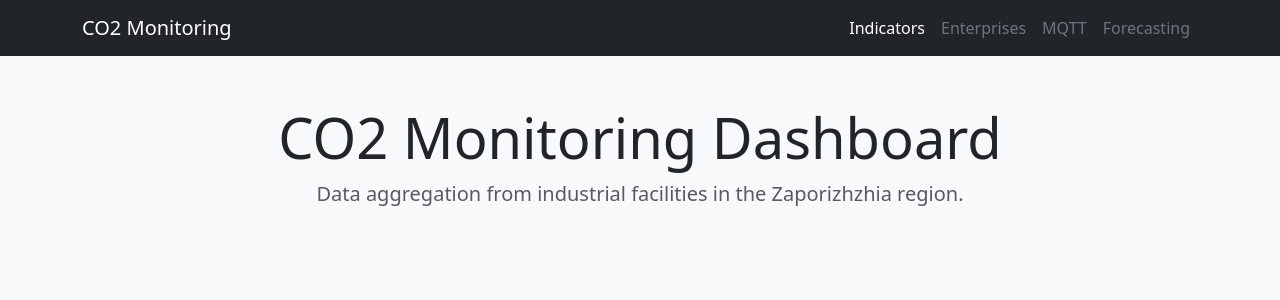
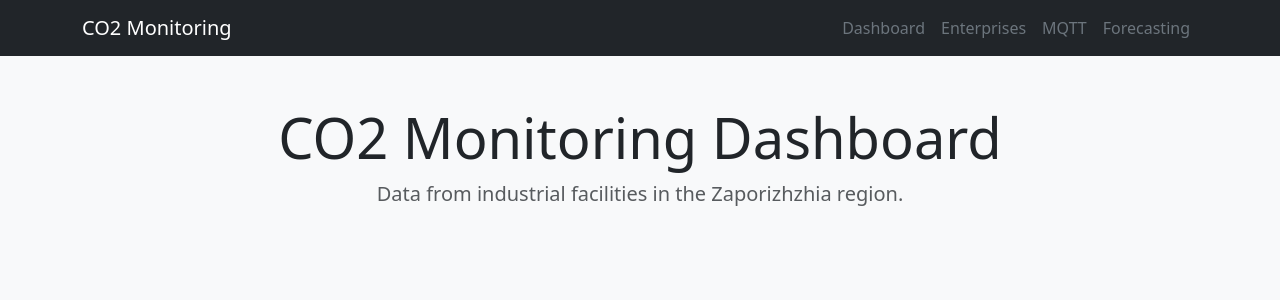
Before and after one commit to delazario/co2_monitoring, a Django app: page / in a window 1280 px wide. Shown: the top 300 px of the page. Run offline with Django 5.2, Linux system fonts and the light colour scheme.

Commit message:
update html structure

```diff
--- a/djangoapp/views.py
+++ b/djangoapp/views.py
@@ -1,30 +1,13 @@
-import os
-from django.views import generic
-from django.conf import settings
-from django.urls import reverse_lazy
-from djangoapp.forms import MeasurementForm
-from djangoapp.models import CO2Measurement
+from django.shortcuts import render
 
-class MeasurementList(generic.ListView):
-    model = CO2Measurement
-    context_object_name = 'measurements'
-    template_name = 'measurement_list.html'
+def dashboard(request):
+    return render(request, 'dashboard.html')
 
-    def get(self, request, *args, **kwargs):
-        try:
-            file_path = os.path.join(settings.BASE_DIR, 'test_data')
-            with open(file_path, 'r') as measurement_file:
-                for value in measurement_file:
-                    co2_val = float(value.strip())
-                    CO2Measurement.objects.get_or_create(
-                        sensor_name="Test-Sensor",
-                        co2_level=co2_val
-                    )
-        except (IOError, ValueError):
-            pass
-        return super(MeasurementList, self).get(request, *args, **kwargs)
+def enterprise_list(request):
+    return render(request, 'enterprises.html')
 
-class MeasurementCreate(generic.CreateView): # клас обробки форми
-    form_class = MeasurementForm
-    template_name = 'create_measurement.html'
-    success_url = reverse_lazy('measurement_list')
+def mqtt_dashboard(request):
+    return render(request, 'mqtt_dashboard.html')
+
+def forecasting(request):
+    return render(request, 'forecasting.html')
--- a/djangosite/urls.py
+++ b/djangosite/urls.py
@@ -1,9 +1,11 @@
 from django.contrib import admin
 from django.urls import path
-from djangoapp.views import MeasurementList, MeasurementCreate
+from djangoapp import views
 
 urlpatterns = [
     path('admin/', admin.site.urls),
-    path('', MeasurementList.as_view(), name='measurement_list'),
-    path('create/', MeasurementCreate.as_view(), name='create_measurement'),
+    path('', views.dashboard, name='dashboard'),
+    path('enterprises/', views.enterprise_list, name='enterprises'),
+    path('mqtt/', views.mqtt_dashboard, name='mqtt'),
+    path('forecasting/', views.forecasting, name='forecasting'),
 ]
--- a/templates/base.html
+++ b/templates/base.html
@@ -4,7 +4,7 @@
     <meta charset="UTF-8">
     <meta name="viewport" content="width=device-width, initial-scale=1">
     <title>{% block title %}CO2 Monitoring System{% endblock %}</title>
-    <!-- include Bootstrap CSS -->
+    <!-- include bootstrap css -->
     <link href="https://cdn.jsdelivr.net/npm/bootstrap@5.3.2/dist/css/bootstrap.min.css" rel="stylesheet">
 </head>
 <body class="bg-light">
@@ -12,20 +12,20 @@
     <!-- navigation bar -->
     <nav class="navbar navbar-expand-lg navbar-dark bg-dark mb-4">
         <div class="container">
-            <a class="navbar-brand" href="{% url 'measurement_list' %}">CO2 Monitoring</a>
+            <a class="navbar-brand" href="{% url 'dashboard' %}">CO2 Monitoring</a>
             <div class="collapse navbar-collapse">
                 <ul class="navbar-nav ms-auto">
                     <li class="nav-item">
-                        <a class="nav-link active" href="{% url 'measurement_list' %}">Indicators</a>
+                        <a class="nav-link text-secondary" href="{% url 'dashboard' %}">Dashboard</a>
                     </li>
                     <li class="nav-item">
-                        <a class="nav-link text-secondary" href="#">Enterprises</a>
+                        <a class="nav-link text-secondary" href="{% url 'enterprises' %}">Enterprises</a>
                     </li>
                     <li class="nav-item">
-                        <a class="nav-link text-secondary" href="#">MQTT</a>
+                        <a class="nav-link text-secondary" href="{% url 'mqtt' %}">MQTT</a>
                     </li>
                     <li class="nav-item">
-                        <a class="nav-link text-secondary" href="#">Forecasting</a>
+                        <a class="nav-link text-secondary" href="{% url 'forecasting' %}">Forecasting</a>
                     </li>
                 </ul>
             </div>
--- a/templates/measurement_list.html
+++ b/templates/dashboard.html
@@ -4,7 +4,7 @@
 <div class="row mt-5">
     <div class="col text-center">
         <h1 class="display-4">CO2 Monitoring Dashboard</h1>
-        <p class="lead text-muted">Data aggregation from industrial facilities in the Zaporizhzhia region.</p>
+        <p class="lead text-muted">Data from industrial facilities in the Zaporizhzhia region.</p>
         </div>
     </div>
 </div>
```
Also changed, not shown: djangoapp/forms.py (deleted, +0 -11 lines), templates/create_measurement.html (deleted, +0 -27 lines), templates/enterprises.html (added, +10 -0 lines), templates/forecasting.html (added, +10 -0 lines), templates/mqtt_dashboard.html (added, +10 -0 lines), 1 other file.
